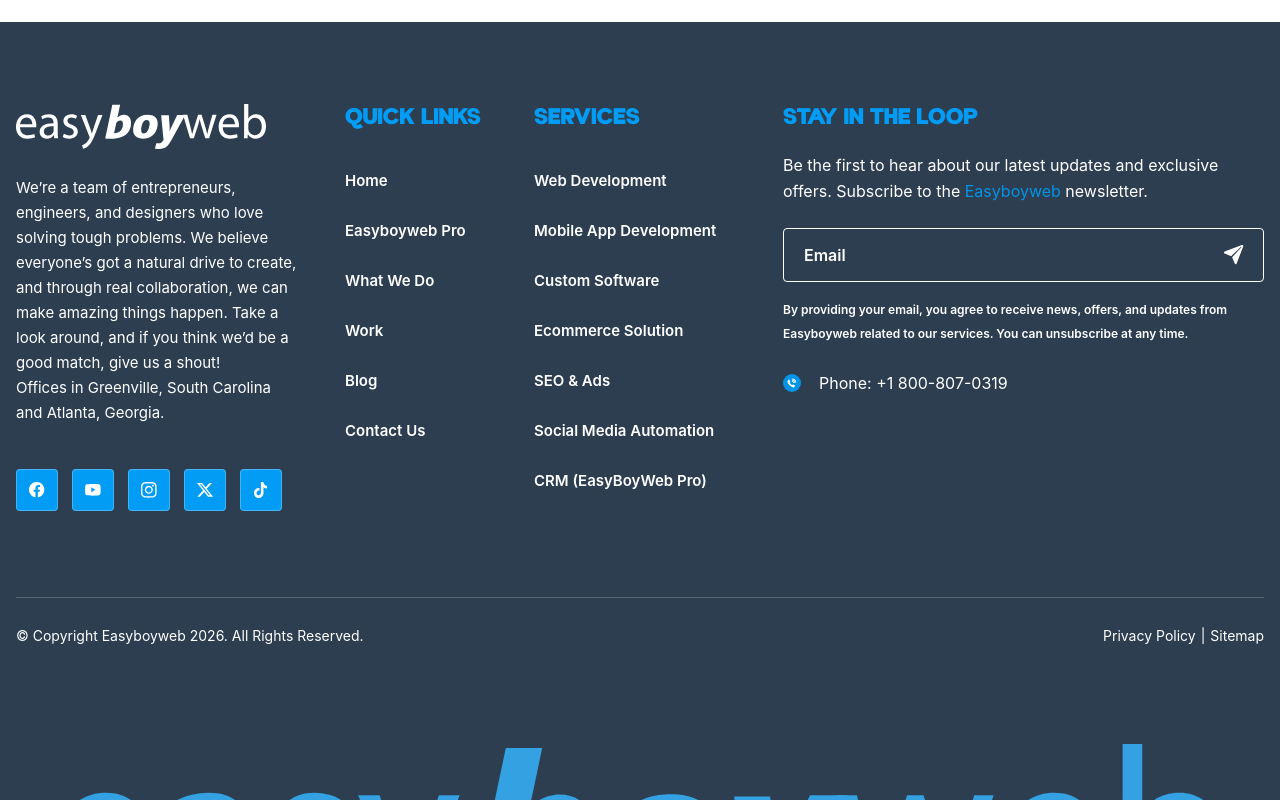
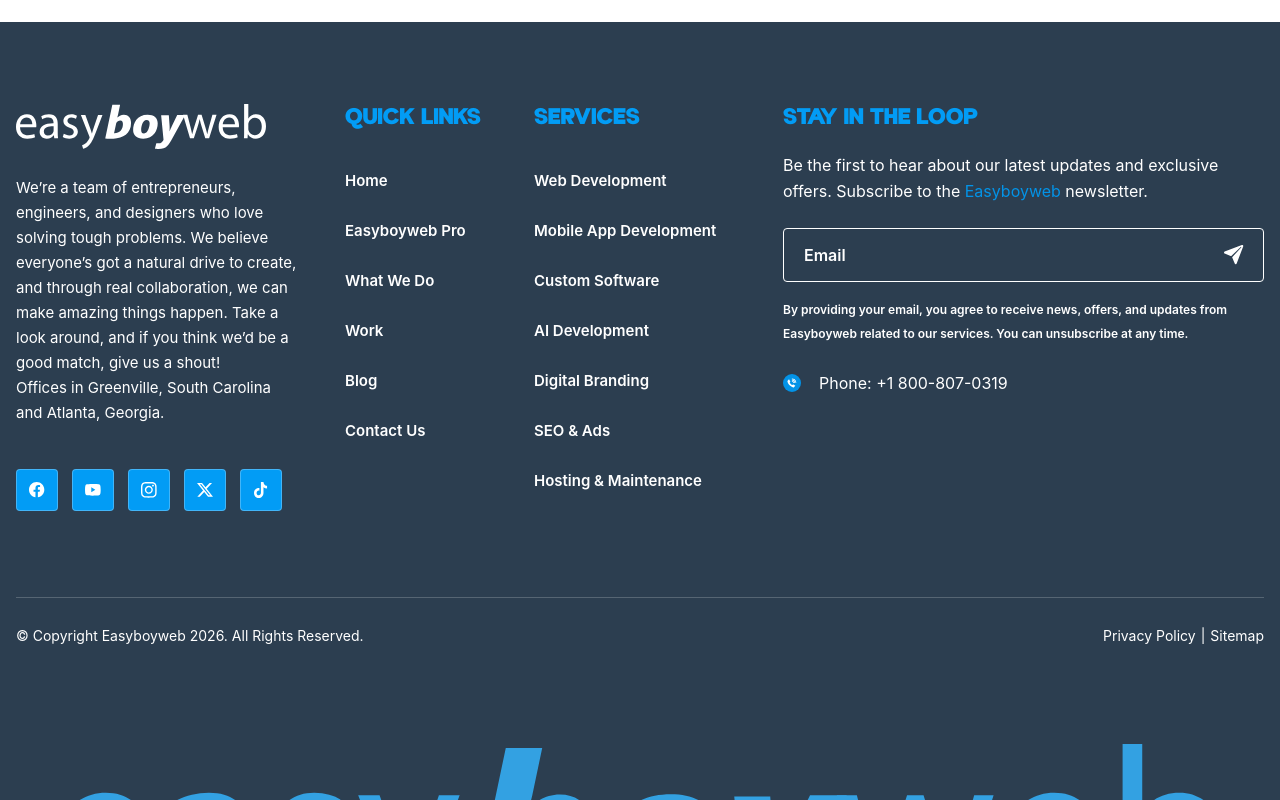
Before and after one commit to teamacetechdigital-ux/easyboyweb-final, a Next.js app: page /Work in a window 1280 px wide. Shown: the part 3512-4312 px from the top of the page. Built offline with nearby package versions, Linux system fonts and the light colour scheme; a web font is replaced by a local one.

Commit message:
done krdu malik

```diff
--- a/src/components/layout/Footer.tsx
+++ b/src/components/layout/Footer.tsx
@@ -15,39 +15,39 @@
   { label: "Home", href: "/" },
   { label: "Easyboyweb Pro", href: "/pro" },
   { label: "What We Do", href: "/services" },
-  { label: "Work", href: "/work" },
+  { label: "Work", href: "/Work" },
   { label: "Blog", href: "/blog" },
-  { label: "Contact Us", href: "/contact" },
+  { label: "Contact Us", href: "tel:+18008070319" },
 ];
 
 const services = [
   {
     label: "Web Development",
-    href: "/services#web-development",
+    href: "/Custom-Web-Development",
   },
   {
     label: "Mobile App Development",
-    href: "/services#mobile-development",
+    href: "/Mobile-Apps",
   },
   {
     label: "Custom Software",
-    href: "/services#custom-software",
+    href: "/UX-&-Custom-Software",
   },
   {
-    label: "Ecommerce Solution",
-    href: "/services#ecommerce",
+    label: "AI Development",
+    href: "/Ai-Development",
+  },
+  {
+    label: "Digital Branding",
+    href: "/Digital-Branding",
   },
   {
     label: "SEO & Ads",
-    href: "/services#seo",
+    href: "/Digital-Strategy-&-SEO",
   },
   {
-    label: "Social Media Automation",
-    href: "/services#social-media",
-  },
-  {
-    label: "CRM (EasyBoyWeb Pro)",
-    href: "/pro",
+    label: "Hosting & Maintenance",
+    href: "/Hosting-&-Maintenance",
   },
 ];
 
```
